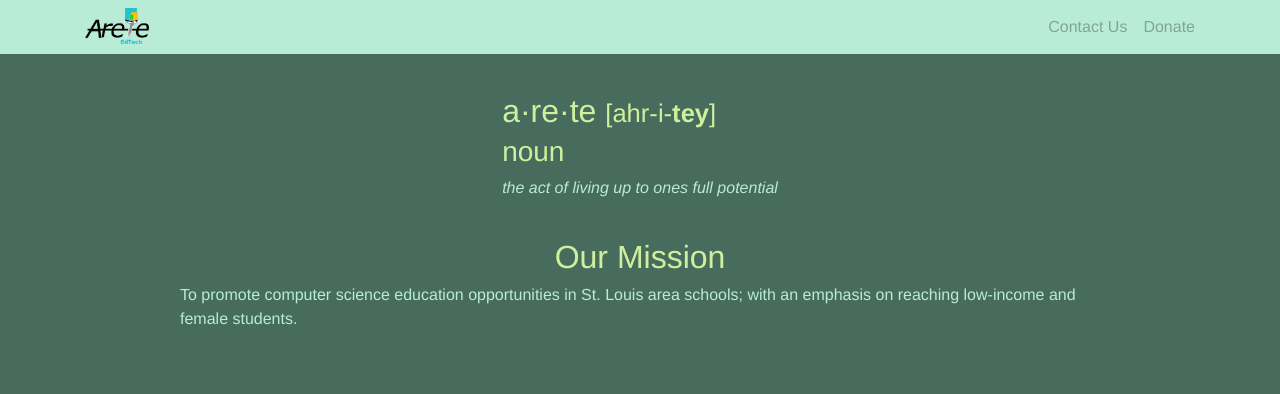
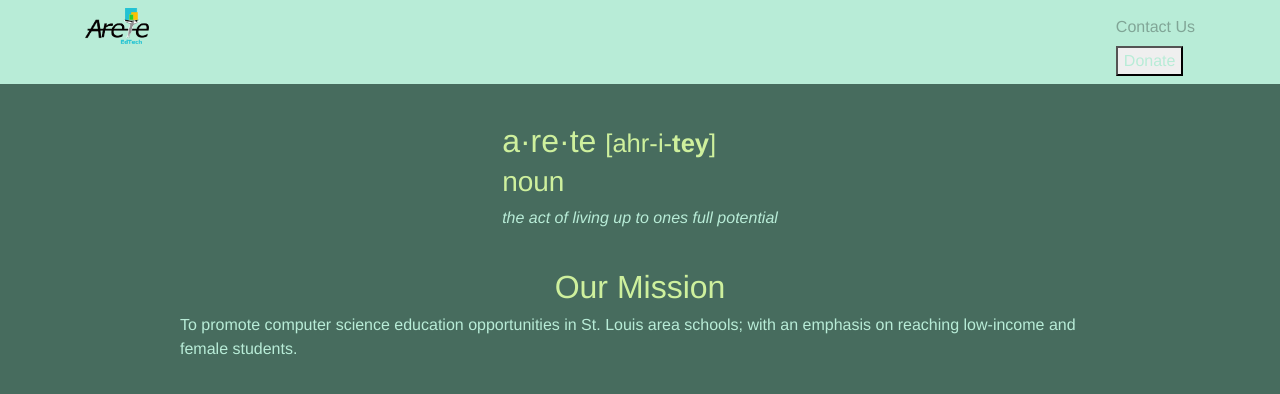
Before and after one commit to alexa1754/Arete-EdTech.github.io, a Jekyll site: the page built from index.html, in a window 1280 px wide. Shown: the top 394 px of the page. Built offline with Jekyll 4.4.1, drawn with Linux system fonts in a browser that asks for light colours.

Commit message:
Added functionality to donate link

```diff
--- a/index.html
+++ b/index.html
@@ -14,7 +14,11 @@
             </div>
             <div class="nav navbar-nav pull-xs-right">
                 <a class="nav-item nav-link" href="mailto:sandy@areteedtech.org">Contact Us</a>
-                <a class="nav-item nav-link" href="#">Donate</a>
+                <form action="https://www.paypal.com/cgi-bin/webscr" method="post" target="_top">
+                    <input type="hidden" name="cmd" value="_s-xclick">
+                    <input type="hidden" name="hosted_button_id" value="LB2S3C2VTQ99A">
+                    <input id="paypalBtn" type="submit" name="submit" Value="Donate">
+                </form>
             </div>
         </div>
     </nav>
```
